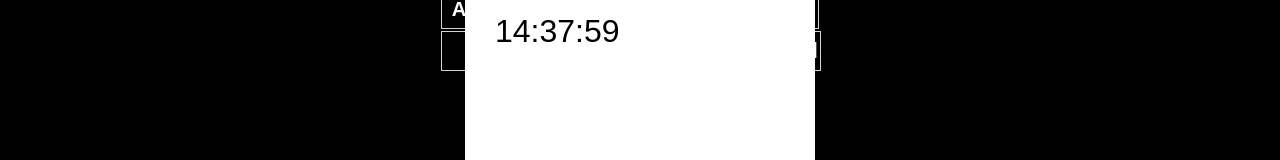
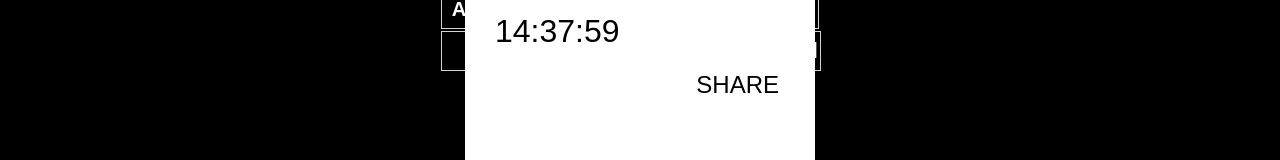
Before and after one commit to miss-potato/fumbeno, a plain HTML site: page index.html in a window 1280 px wide. Both pictures are taken after a click on the button 1230 px from the left and 39 px from the top of the page. Shown: the part 423-583 px from the top of the page. Drawn offline with nearby package versions, Linux system fonts and the light colour scheme; a web font is replaced by a local one.

Commit message:
Update index.html

```diff
--- a/index.html
+++ b/index.html
@@ -9,6 +9,10 @@
     <script src="index.js"></script>
     <link rel="stylesheet" href="https://cdn.jsdelivr.net/npm/bootstrap-icons@1.8.3/font/bootstrap-icons.css">
     <style>
+
+        .share {
+            border: none;
+        }
         .popup {
             font-family: Arial, Helvetica, sans-serif;
             color: black;
@@ -191,6 +195,7 @@
             <h2>FUMBENO LINALOFATIA</h2>
             <p id="countdown"></p>
         </div>
+        <button class="share" onclick="copy()">SHARE</button>
     </div>
 
     <div class="header">
@@ -261,6 +266,18 @@ var x = setInterval(function() {
           updateStatsModal();
         });
 
+      function copy() {
+            /* Get the text field */
+            var copyText = document.getElementById("board").textContent;
+
+            /* Copy the text inside the text field */
+            navigator.clipboard.writeText(copyText);
+
+            /* Alert the copied text */
+
+            console.log(copyText);
+        }
+
     </script>
 
 </body>
```
